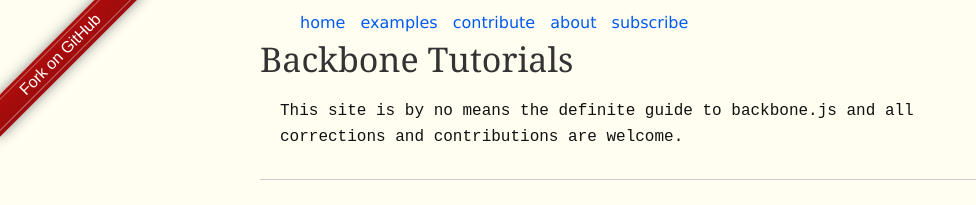
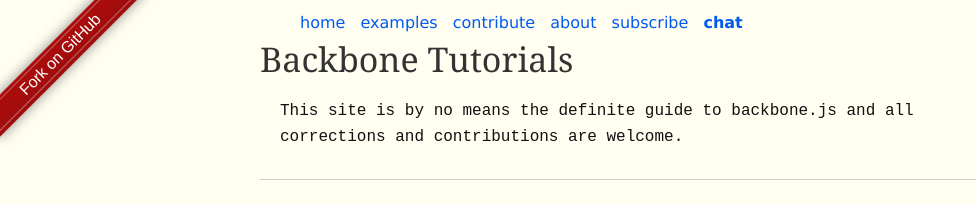
Before and after one commit to thomasdavis/backbonetutorials, a Jekyll site: the page built from index.html, in a window 1280 px wide. Shown: the top 205 px of the page, without its empty margins (0-976 px from the left). Built offline with Jekyll 4.4.1, drawn with Linux system fonts in a browser that asks for light colours; some web fonts are replaced; Markdown is read by kramdown in place of the engine named in the settings; comment, search, counter and statistics services are not loaded.

Commit message:
added chatroom

```diff
--- a/_layouts/default.html
+++ b/_layouts/default.html
@@ -78,6 +78,7 @@
             <a href="/contribute.html">contribute</a>
             <a href="/about.html">about</a>
             <a href="http://feeds.feedburner.com/BackboneTutorials">subscribe</a>
+            <a href="/chat.html"><strong>chat</strong></a>
           </div>
 
 
```
